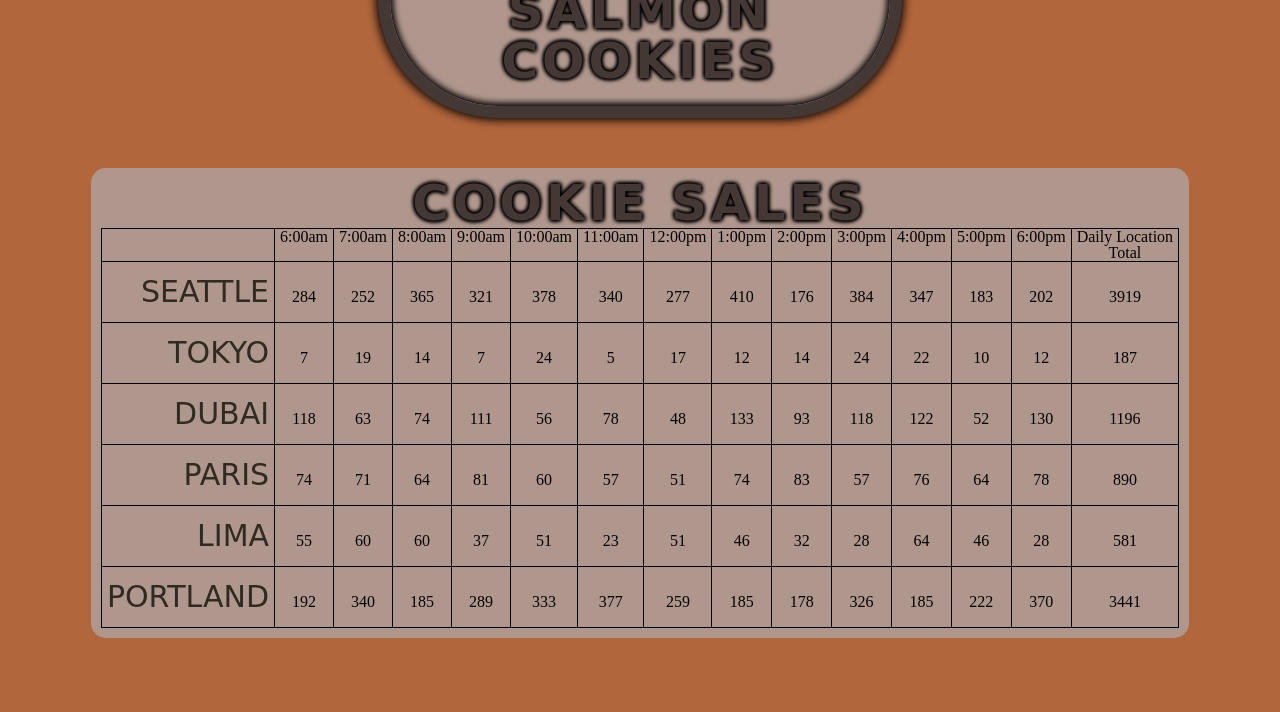
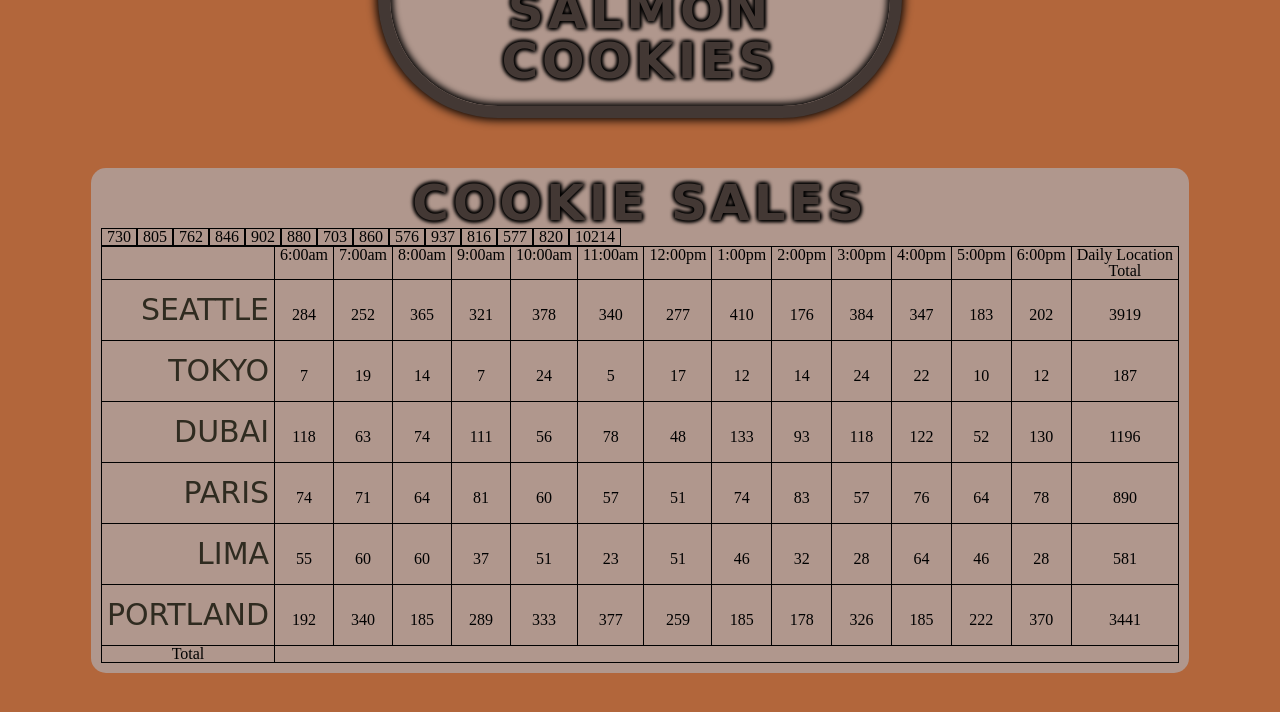
Before and after one commit to eugenemonnier/cookie-stand, a plain HTML site: page sales.html in a window 1280 px wide. Shown: the part 158-870 px from the top of the page. Before the commit the page ends 846 px from the top, so only its background shows below. Drawn offline with Linux system fonts and the light colour scheme; a web font is replaced by a local one.

Commit message:
Final totals almost complete on table

```diff
--- a/js/app.js
+++ b/js/app.js
@@ -6,6 +6,7 @@ var hoursOfDay = ['6am', '7am', '8am', '9am', '10am', '11am', '12pm', '1pm', '2p
 // targets Element ID to be manipulated
 var locationHolder = document.getElementById('locations-information');
 var mainLocationsHolder = document.getElementById('main-locations');
+var totalHolder = document.getElementById('total-cookies');
 
 // cookieStand object array
 //contains functions for calculating a random num of customers and gernerating a number of cookies based on that random number
@@ -112,6 +113,20 @@ if(window.location.pathname.endsWith('sales.html')) {
     finalLi.textContent = `${this.totalCookie}`;
     locationHolder.appendChild(finalLi);
   }
+  var completeTotal = 0;
+  for(i = 0; i < hoursOfDay.length; i++) {
+    var hourlyTotal = 0;
+    for(counter = 0; counter < cookieStand.length; counter++) {
+      hourlyTotal = hourlyTotal + cookieStand[counter].hourlyCookie[i];
+    }
+    var totalTd = document.createElement('td');
+    totalTd.textContent = hourlyTotal;
+    totalHolder.appendChild(totalTd);
+    completeTotal = completeTotal + hourlyTotal;
+  }
+  totalTd = document.createElement('td');
+  totalTd.textContent = completeTotal;
+  totalHolder.appendChild(totalTd);
 } else if (window.location.pathname.endsWith('index.html')) {
   // Creates list of locations for main page
   for(i = 0; i < cookieStand.length; i++) {
--- a/sales.html
+++ b/sales.html
@@ -37,6 +37,12 @@
         </tr>
       </thead>
       <tbody id="locations-information"></tbody>
+      <tbody>
+        <tr>
+          <td>Total</td>
+          <div id="total-cookies"></div>
+        </tr>
+      </tbody>
     </table>
   </div>
 </body>
```
